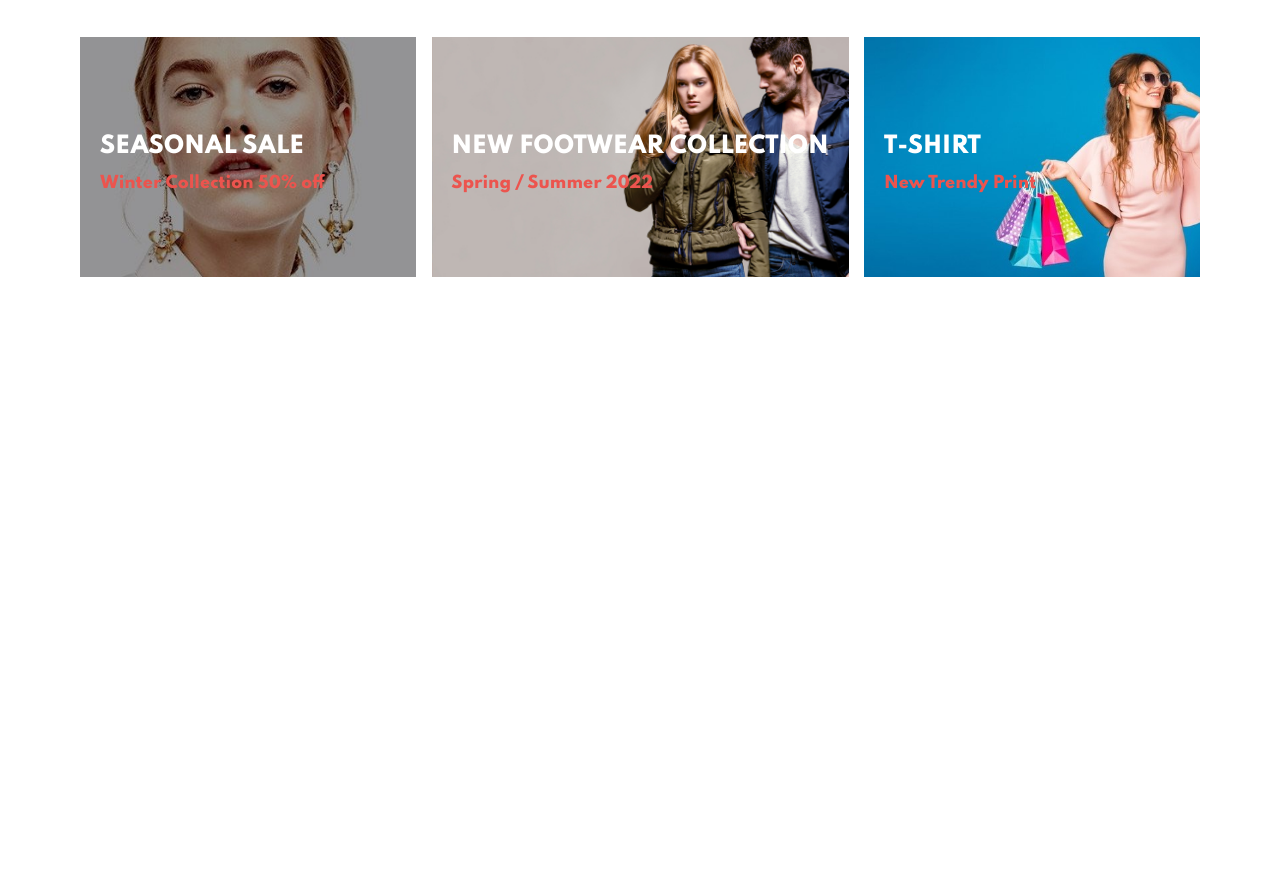
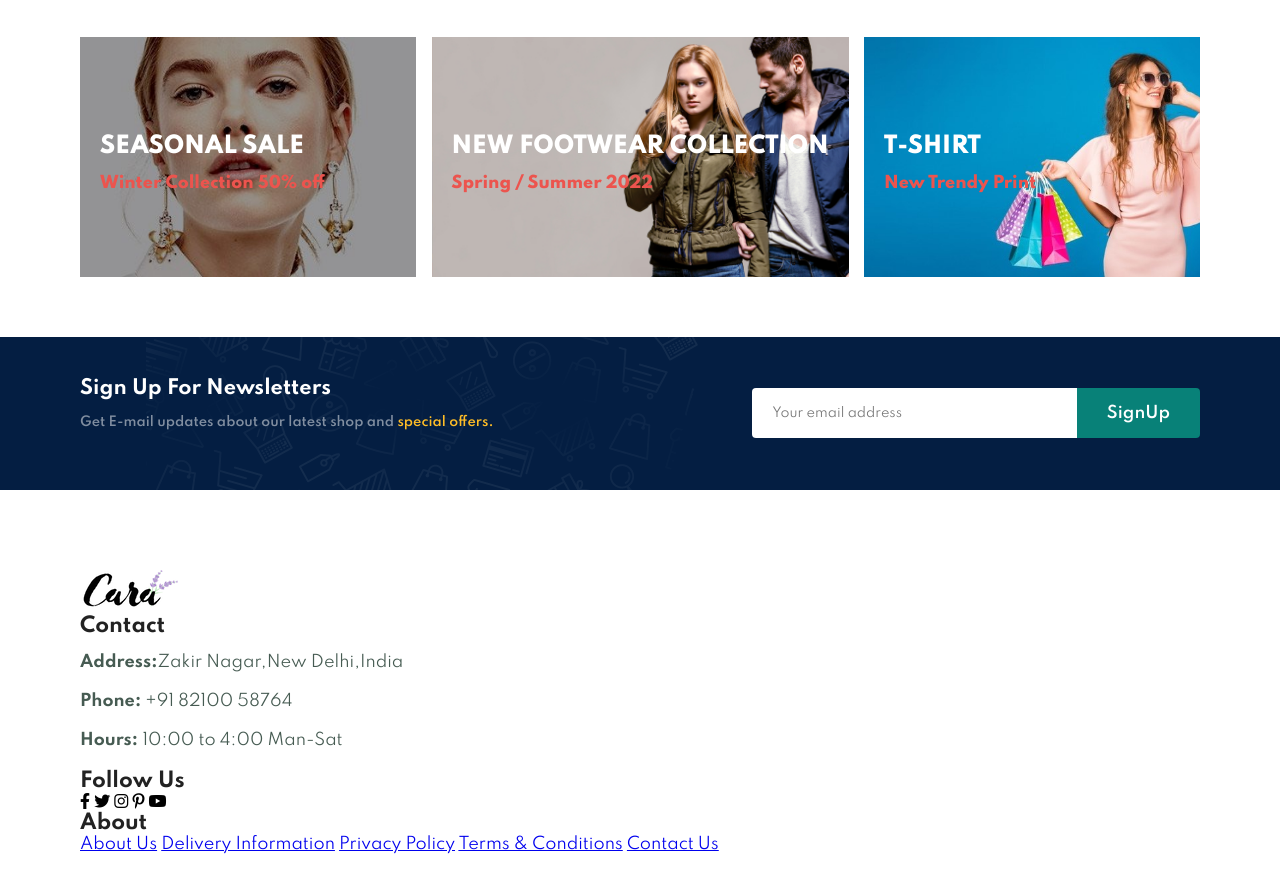
Before and after one commit to KamranTaslim/Ecommerce-Website, a plain HTML site: page index.html in a window 1280 px wide. Shown: the part 4645-5539 px from the top of the page. Before the commit the page ends 4942 px from the top, so only its background shows below. Drawn offline with Linux system fonts and the light colour scheme.

Commit message:
Add newsLetter in the bottom and signup button also

```diff
--- a/index.html
+++ b/index.html
@@ -318,9 +318,55 @@
         <div class="banner-box banner-box-3">
           <h2>T-SHIRT</h2>
           <h3>New Trendy Print</h3>
+          <img src="" alt="" srcset="">
         </div>
       </div>
     </section>
+    <section id="newsletter" class="section-p1 section-m1">
+      <div class="newstext">
+        <h4>Sign Up For Newsletters</h4>
+        <p>Get E-mail updates about our latest shop and <span>special offers.</span></p>
+      </div>
+      <div class="form">
+        <input type="text" name="text" placeholder="Your email address" id="">
+        <button class="normal">SignUp</button>
+      </div>
+    </section>
+
+    <footer class="section-p1">
+      <div class="col">
+       <img src="./img/logo.png" alt="">
+       <h4>Contact</h4>
+       <p><strong>Address:</strong>Zakir Nagar,New Delhi,India</p>
+      <p><strong>Phone:</strong> +91 82100 58764</p>
+      <p><strong>Hours: </strong> 10:00 to 4:00 Man-Sat</p>
+      <div class="follow">
+      <h4>Follow Us</h4>
+    <div class="icon">
+      <i class="fab fa-facebook-f"></i>
+      <i class="fab fa-twitter"></i>
+      <li class="fab fa-instagram"></li>
+      <li class="fab fa-pinterest-p"></li>
+      <li class="fab fa-youtube"></li>
+    </div>
+      </div>
+    </div>
+      <div class="col">
+        <h4>About</h4>
+        <a href="#">About Us</a>
+        <a href="#">Delivery Information</a>
+        <a href="#">Privacy Policy</a>
+        <a href="#">Terms & Conditions</a>
+        <a href="#">Contact Us</a>
+
+      </div>
+      <div class="account">
+
+      </div>
+      <div class="app">
+
+      </div>
+    </footer>
     <script src="script.js"></script>
   </body>
 </html>
--- a/style.css
+++ b/style.css
@@ -362,6 +362,7 @@ body {
   background-repeat: no-repeat;
   margin: 25px 0 0 15px;
 }
+/* Banner 3 */
 #banner3 {
   display: flex;
   justify-content: space-between;
@@ -402,3 +403,52 @@ body {
   background: url(./img/banner/b18.jpg);
   background-size: cover;
 }
+
+/* NewsLetter */
+#newsletter {
+  display: flex;
+  justify-content: space-between;
+  align-items: center;
+  flex-wrap: wrap;
+  background-image: url("./img/banner/b14.png");
+  background-repeat: no-repeat;
+  background-color: #041e42;
+  background-position: 20% 30%;
+}
+
+.newstext h4 {
+  color: #fff;
+  font-size: 1.2rem;
+  font-weight: 700;
+}
+.newstext p {
+  color: #818ea0;
+  font-size: 0.8rem;
+  font-weight: 600;
+}
+.newstext p span {
+  color: #ffbd27;
+}
+#newsletter .form {
+  display: flex;
+  width: 40%;
+}
+.form input {
+  height: 3.125rem;
+  padding: 0 1.5em;
+  font-size: 0.8rem;
+  width: 100%;
+  border: 1px solid transparent;
+  border-radius: 4px;
+  outline: none;
+  border-top-right-radius: 0;
+  border-bottom-right-radius: 0;
+}
+#newsletter button {
+  background-color: #088178;
+  color: #fff;
+  white-space: nowrap;
+  border-top-left-radius: 0;
+  border-bottom-left-radius: 0;
+  cursor: pointer;
+}
```
